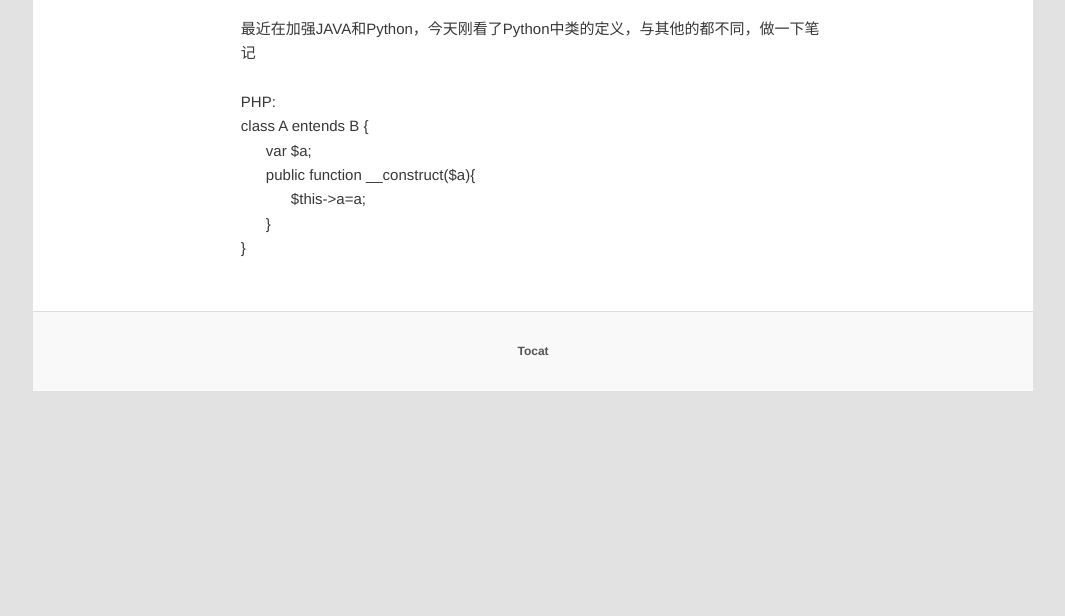
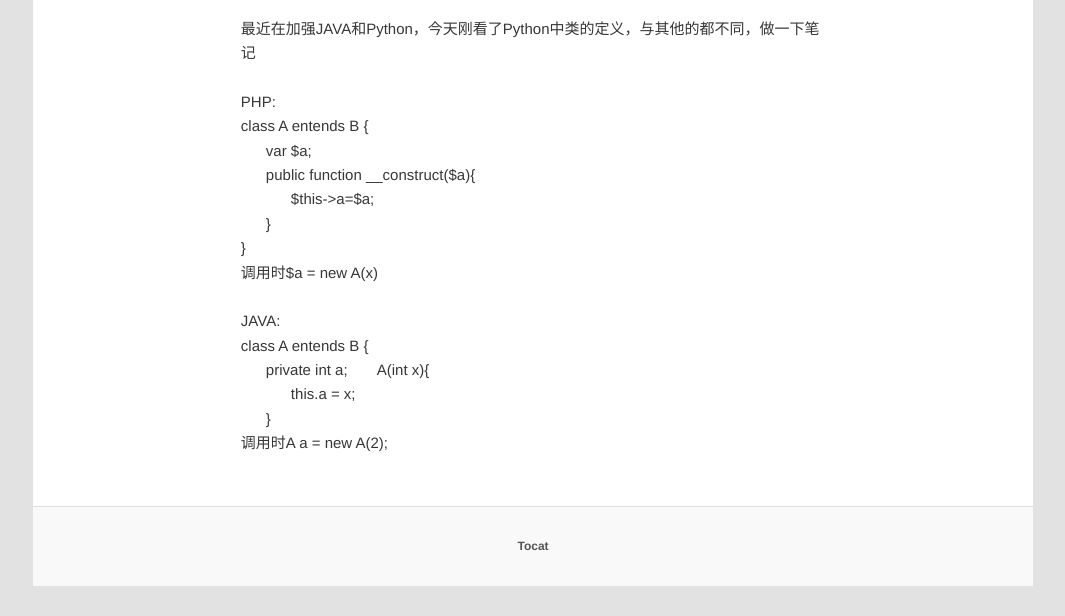
Before and after one commit to Tocat/tocat.github.io, a plain HTML site: page phppythonjavalei.html in a window 1280 px wide. Shown: the part 425-1041 px from the top of the page, without its empty margins (107-1172 px from the left). Before the commit the page ends 846 px from the top, so only its background shows below. Drawn offline with Linux system fonts and the light colour scheme.

Commit message:
Update phppythonjavalei.html

```diff
--- a/phppythonjavalei.html
+++ b/phppythonjavalei.html
@@ -70,8 +70,14 @@
 	<div class="entry-content">
 
 <p align="left">最近在加强JAVA和Python，今天刚看了Python中类的定义，与其他的都不同，做一下笔记</p>
-<p align="left">PHP:<br>class A entends B {<br>&nbsp;&nbsp;&nbsp;&nbsp;&nbsp;&nbsp;var $a;<br>&nbsp;&nbsp;&nbsp;&nbsp;&nbsp;&nbsp;public function __construct($a){<br>&nbsp;&nbsp;&nbsp;&nbsp;&nbsp;&nbsp;&nbsp;&nbsp;&nbsp;&nbsp;&nbsp;&nbsp;$this->a=a;<br>&nbsp;&nbsp;&nbsp;&nbsp;&nbsp;&nbsp;}<br>}<br></p>
-
+<p align="left">PHP:<br>class A entends B {<br>&nbsp;&nbsp;&nbsp;&nbsp;&nbsp;&nbsp;var $a;<br>&nbsp;&nbsp;&nbsp;&nbsp;&nbsp;&nbsp;public function __construct($a){<br>&nbsp;&nbsp;&nbsp;&nbsp;&nbsp;&nbsp;&nbsp;&nbsp;&nbsp;&nbsp;&nbsp;&nbsp;$this->a=$a;<br>&nbsp;&nbsp;&nbsp;&nbsp;&nbsp;&nbsp;}<br>}<br>调用时$a = new A(x)</p>
+<p align="left">JAVA:<br>class A entends B {<br>
+	&nbsp;&nbsp;&nbsp;&nbsp;&nbsp;&nbsp;private int a;
+	&nbsp;&nbsp;&nbsp;&nbsp;&nbsp;&nbsp;A(int x){<br>
+	&nbsp;&nbsp;&nbsp;&nbsp;&nbsp;&nbsp;&nbsp;&nbsp;&nbsp;&nbsp;&nbsp;&nbsp;this.a = x;<br>
+	&nbsp;&nbsp;&nbsp;&nbsp;&nbsp;&nbsp;}<br>
+	调用时A a = new A(2);
+</p>
 
 			</div><!-- .entry-content -->
 
```
